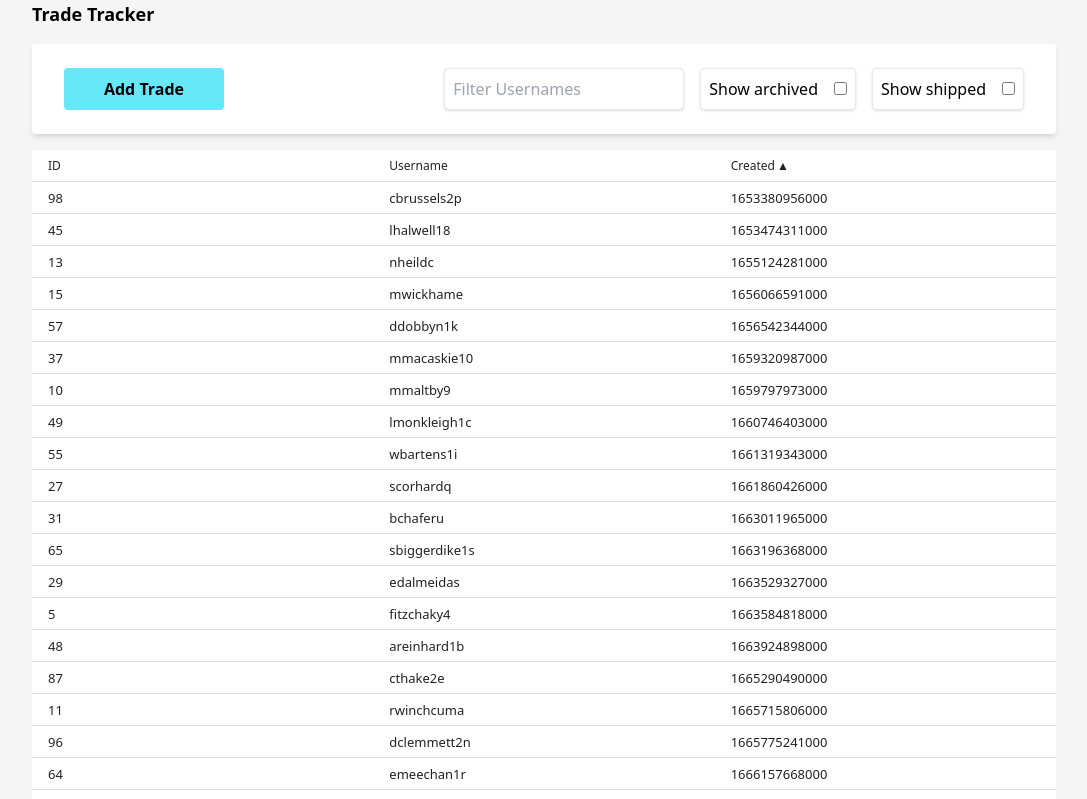
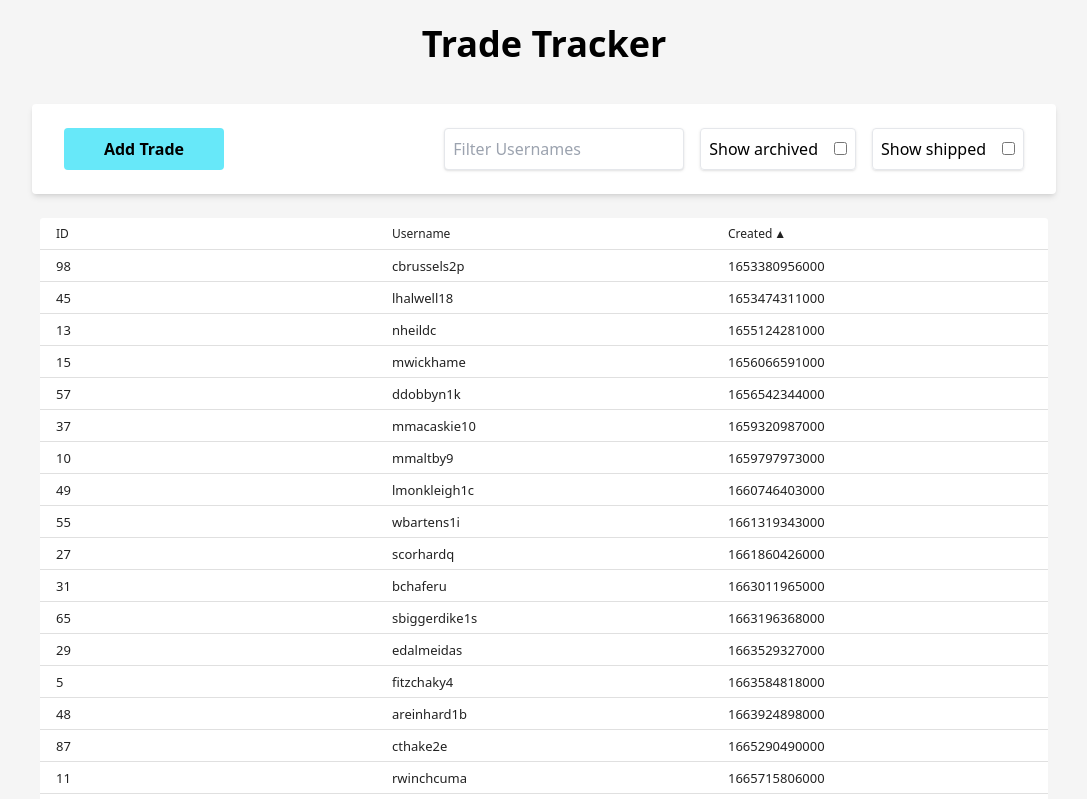
Before and after one commit to danodea/trade-tracker, a React (Vite) app: page / in a window 1280 px wide. Shown: the top 799 px of the page, without its empty margins (96-1183 px from the left). Built offline with nearby package versions, Linux system fonts and the light colour scheme.

Commit message:
more styling

```diff
--- a/src/App.tsx
+++ b/src/App.tsx
@@ -4,7 +4,9 @@ function App() {
   return (
     <>
       <header className="mb-4">
-        <h1 className="text-lg font-bold">Trade Tracker</h1>
+        <h1 className="mb-10 mt-6 text-center text-4xl font-bold">
+          Trade Tracker
+        </h1>
         {/* <AppMenu /> */}
       </header>
       <main>
--- a/src/components/TradeList.tsx
+++ b/src/components/TradeList.tsx
@@ -38,6 +38,7 @@ export function TradeList(props: TradeListProps) {
   ];
 
   return (
+    <div className="rounded p-2">
       <DataTable
         columns={columns}
         data={data.filter((trade) => {
@@ -54,5 +55,6 @@ export function TradeList(props: TradeListProps) {
         defaultSortFieldId={3}
         onRowClicked={(row) => handleSelection(row)}
       />
+    </div>
   );
 }
```
Lines whose indentation alone changed are shown as unchanged.
